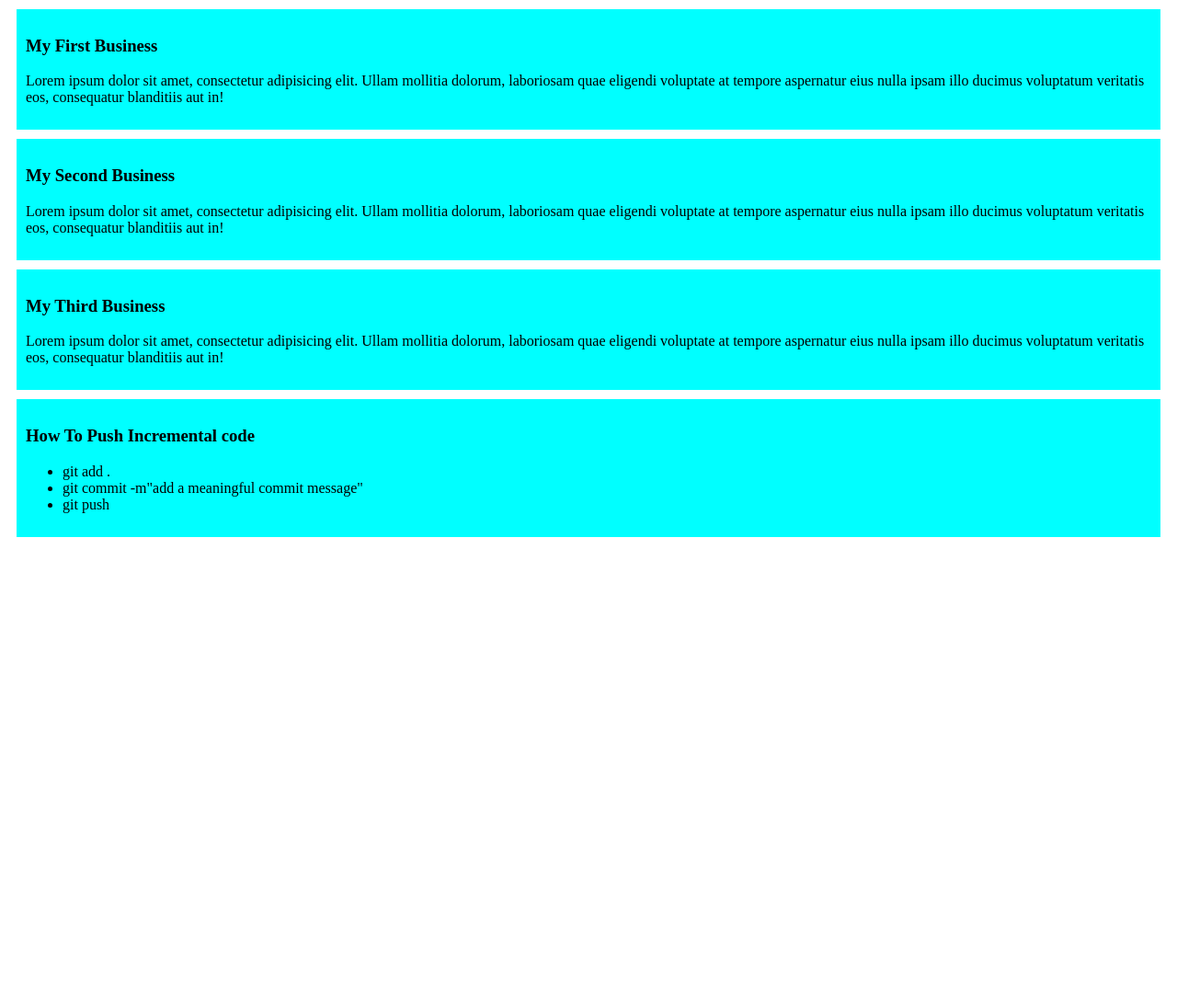
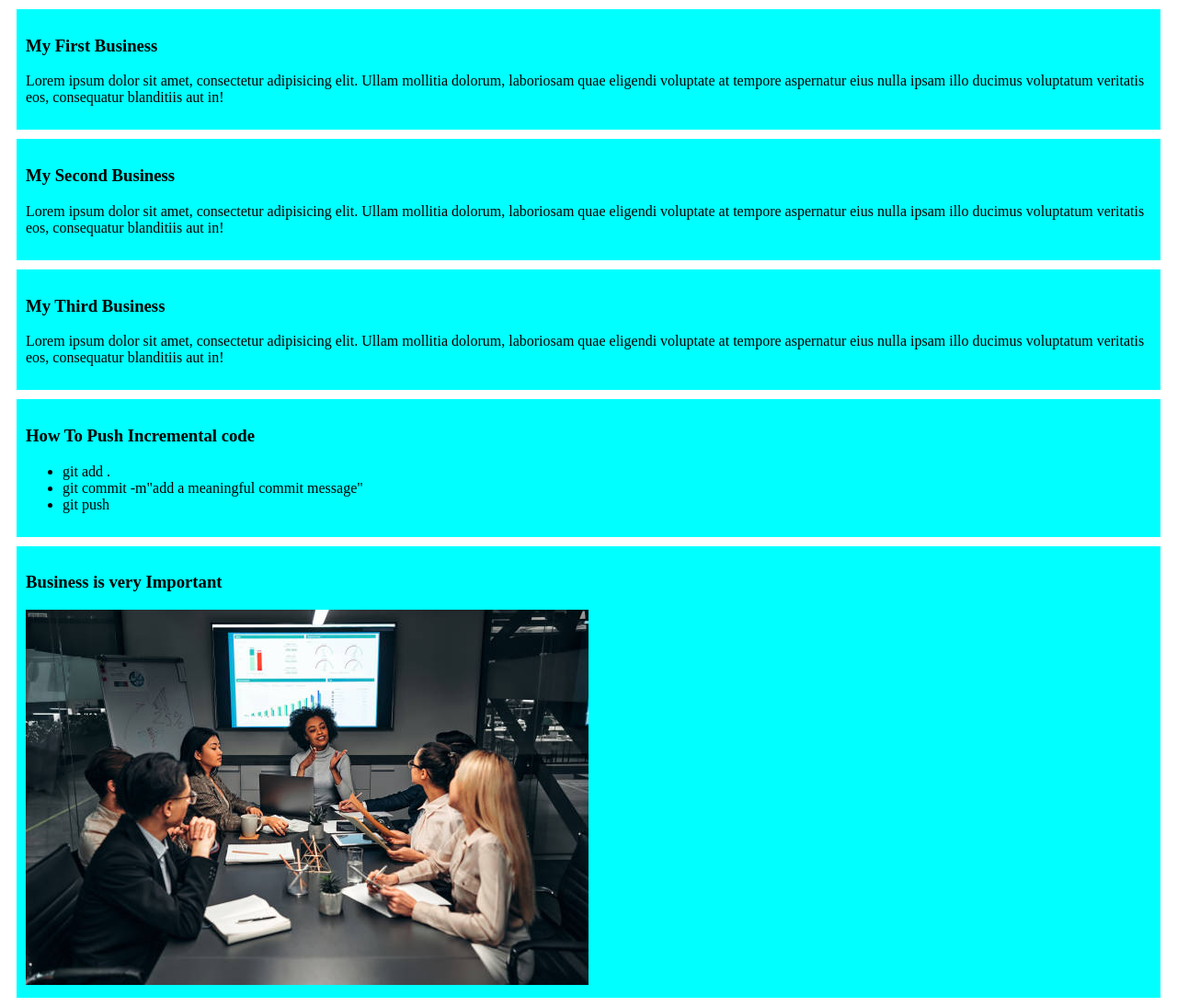
Before and after one commit to SHARIFA-AKHTER/my-business-website, a plain HTML site: page index.html in a window 1280 px wide. Shown: the whole page at 92% size. Before the commit the page ends 800 px from the top, so only its background shows below. Drawn offline with Linux system fonts and the light colour scheme.

Commit message:
business is very important

```diff
--- a/index.html
+++ b/index.html
@@ -43,5 +43,9 @@
         <li>git push</li>
     </ul>
 </div>
+    <div>
+        <h3>Business is very Important</h3>
+        <img src="images/Pic-1.jpg" alt="">
+    </div>
 </body>
 </html>
```
Also changed, not shown: images/Pic-1.jpg (added).
